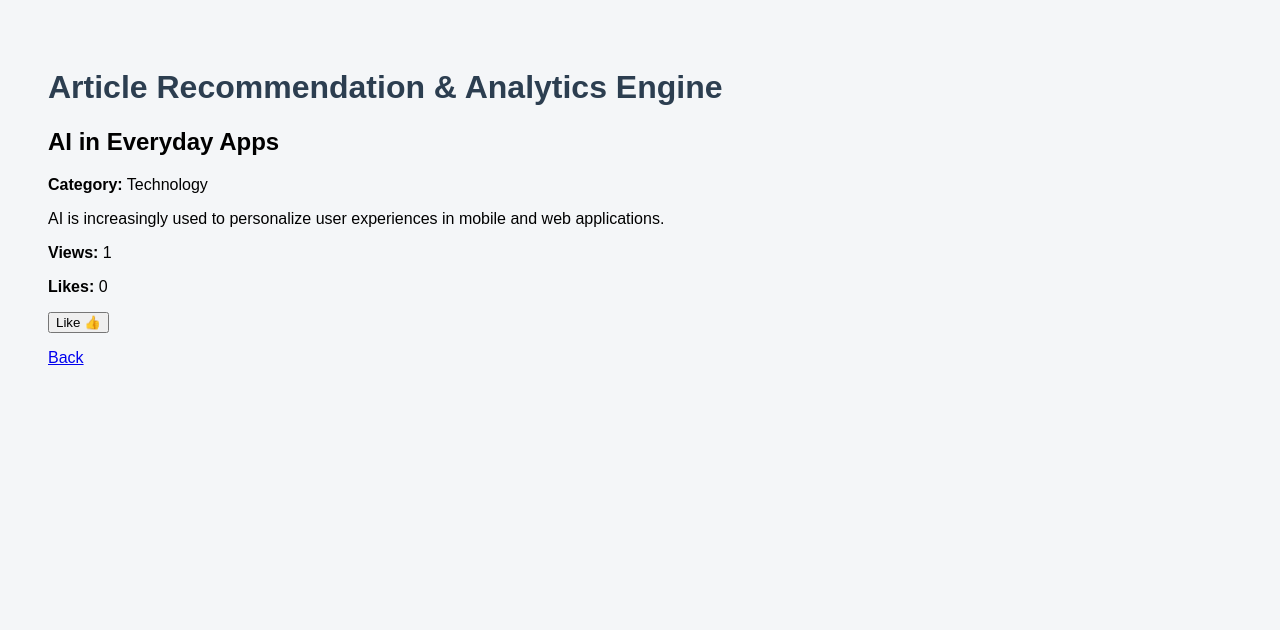
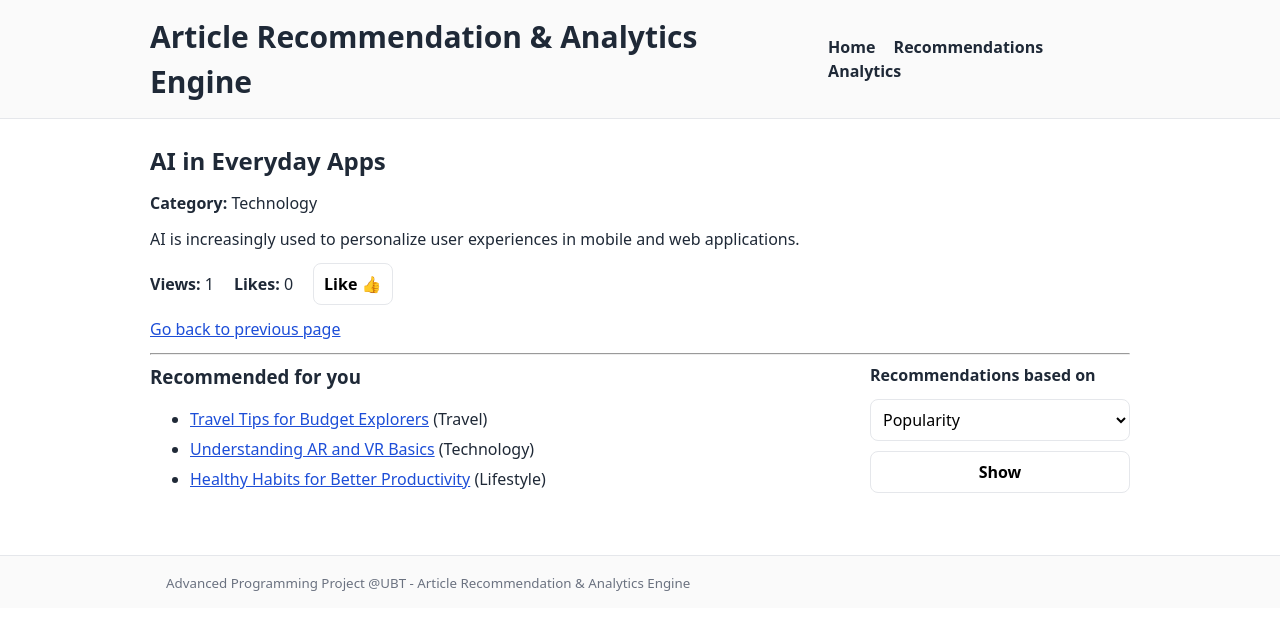
Before and after one commit to Gashi1234/article-recommendation-engine, a Flask app: page /articles/1 in a window 1280 px wide. Shown: the top 630 px of the page. Run offline with Flask 3, Linux system fonts and the light colour scheme; data comes from the database, SQL or seed files in the repository.

Commit message:
Add TF-IDF keyword analytics and improve content-based recommendations

```diff
--- a/app/main.py
+++ b/app/main.py
@@ -5,8 +5,13 @@ from app.models.interaction_event import InteractionEvent
 from app.data.schema import init_db
 from app.data.seed import seed_if_empty
 from app.services.recommendation_factory import RecommendationFactory
+from dataclasses import replace
+from sklearn.feature_extraction.text import TfidfVectorizer
+
+
 
 def create_app():
+
     app = Flask(__name__)
 
     # Initialize DB and seed
@@ -17,9 +22,25 @@ def create_app():
     service = ArticleService()
     event_service = InteractionEventService()
 
-    # --------------------
+    import sqlite3
+
+    def get_category_name(category_id):
+        if not category_id:
+            return "Unknown"
+        conn = sqlite3.connect("app/data/app.db")
+        try:
+            row = conn.execute(
+                "SELECT name FROM categories WHERE id = ?",
+                (category_id,)
+            ).fetchone()
+            return row[0] if row else "Unknown"
+        finally:
+            conn.close()
+
+
+
     # Web routes
-    # --------------------
+
     @app.route("/")
     def home():
         articles = service.list_articles()
@@ -31,6 +52,11 @@ def create_app():
         if not article:
             return "Article not found", 404
 
+         # NEW: attach category name to the main article
+        article = replace(
+        article,
+        category_name=get_category_name(article.category_id)
+    )
         # Log view event automatically
         event_service.log(
             InteractionEvent(
@@ -45,16 +71,38 @@ def create_app():
 
         views = event_service.count_for_article(article_id, "view")
         likes = event_service.count_for_article(article_id, "like")
+
+        strategy_name = request.args.get("strategy", "popular")
+
+        strategy = RecommendationFactory.create(
+            strategy_name=strategy_name,
+            article_service=service,
+            event_service=event_service,
+        )
+
+        recommendations = strategy.recommend(article_id=article_id, limit=5)
+
+        # NEW: attach category names and exclude current article
+        recommendations = [
+            replace(a, category_name=get_category_name(a.category_id))
+            for a in recommendations
+            if a.id != article_id
+        ]
+
+
         return render_template(
             "article_detail.html",
             article=article,
             views=views,
-            likes=likes
+            likes=likes,
+            recommendations=recommendations,
+            rec_strategy=strategy_name
         )
 
-    # --------------------
+
+
     # API routes
-    # --------------------
+
     @app.route("/api/recommendations/<int:article_id>")
     def recommendations(article_id: int):
         strategy_name = request.args.get("strategy", "popular")
@@ -74,15 +122,128 @@ def create_app():
             ]
         })
 
+    @app.route("/recommendations")
+    def recommendations_page():
+        article_id = request.args.get("article_id", type=int)
+        strategy_name = request.args.get("strategy", "popular")
+
+        articles = service.list_articles()
+        recommendations = []
+
+        if article_id:
+            strategy = RecommendationFactory.create(
+                strategy_name=strategy_name,
+                article_service=service,
+                event_service=event_service,
+            )
+            recommendations = strategy.recommend(
+                article_id=article_id,
+                limit=5
+            )
+
+        return render_template(
+            "recommendations.html",
+            articles=articles,
+            selected_article_id=article_id,
+            strategy=strategy_name,
+            recommendations=recommendations
+        )
 
     @app.route("/api/analytics/<int:article_id>")
     def analytics(article_id: int):
+        total_ms = event_service.total_duration_ms_for_article(article_id, "time_spent")
+        total_seconds = round(total_ms / 1000.0, 2)
+        total_minutes = round(total_ms / 60000.0, 2)
+
         return jsonify({
             "article_id": article_id,
             "views": event_service.count_for_article(article_id, "view"),
             "likes": event_service.count_for_article(article_id, "like"),
-            "time_spent_events": event_service.count_for_article(article_id, "time_spent"),
+            "time_spent_seconds": total_seconds,
+            "time_spent_minutes": total_minutes,
         })
+
+
+    @app.route("/analytics")
+    def analytics_page():
+        articles = service.list_articles()
+
+        # Build the text used by content recommendation: title + content + category_name
+        def build_text(a) -> str:
+            title = (getattr(a, "title", "") or "").strip()
+            content = (getattr(a, "content", "") or "").strip()
+            category_name = get_category_name(getattr(a, "category_id", None))
+            return f"{title} {content} {category_name}".strip()
+
+        texts = [build_text(a) for a in articles]
+
+        # Compute TF-IDF and pick Top 3 keywords for each article
+        top_keywords = [""] * len(articles)
+
+        if articles and any(t.strip() for t in texts):
+            vectorizer = TfidfVectorizer(
+                lowercase=True,
+                max_features=5000,
+                stop_words="english"
+            )
+            tfidf_matrix = vectorizer.fit_transform(texts)
+            feature_names = vectorizer.get_feature_names_out()
+
+            for i in range(len(articles)):
+                row_vec = tfidf_matrix[i]
+                if row_vec.nnz == 0:
+                    top_keywords[i] = ""
+                    continue
+
+                # get indices of non-zero weights for this doc
+                indices = row_vec.indices
+                data = row_vec.data
+
+                # sort by tf-idf weight descending and take top 3
+                top_pairs = sorted(zip(indices, data), key=lambda x: x[1], reverse=True)[:3]
+                words = [feature_names[idx] for idx, _ in top_pairs]
+
+                # store as a string for easy display in template
+                top_keywords[i] = ", ".join(words)
+
+
+        analytics_data = []
+        category_counts = {}
+
+        for idx, article in enumerate(articles):
+            total_ms = event_service.total_duration_ms_for_article(article.id, "time_spent")
+            total_seconds = round(total_ms / 1000, 2)
+            total_minutes = round(total_ms / 60000, 2)
+
+            category_name = get_category_name(getattr(article, "category_id", None))
+            category_counts[category_name] = category_counts.get(category_name, 0) + 1
+
+            kw = top_keywords[idx] or "-"
+
+
+            analytics_data.append({
+                "article": article,
+                "category": category_name,
+                "views": event_service.count_for_article(article.id, "view"),
+                "likes": event_service.count_for_article(article.id, "like"),
+                "time_spent_seconds": total_seconds,
+                "time_spent_minutes": total_minutes,
+                "top_keywords": kw,
+            })
+
+        category_labels = list(category_counts.keys())
+        category_values = [category_counts[k] for k in category_labels]
+
+        return render_template(
+            "analytics.html",
+            analytics_data=analytics_data,
+            category_labels=category_labels,
+            category_values=category_values
+        )
+
+
+
+
 
     @app.route("/api/events", methods=["POST"])
     def log_event():
--- a/app/static/css/style.css
+++ b/app/static/css/style.css
@@ -1,9 +1,122 @@
-body {
-    font-family: Arial, sans-serif;
-    background-color: #f4f6f8;
-    padding: 40px;
-}
+:root {
+    --bg: #ffffff;
+    --text: #1f2937;
+    --muted: #6b7280;
+    --border: #e5e7eb;
+    --link: #1d4ed8;
+  }
 
-h1 {
-    color: #2c3e50;
-}
+  * { box-sizing: border-box; }
+
+  body {
+    margin: 0;
+    font-family: system-ui, -apple-system, Segoe UI, Roboto, Helvetica, Arial, sans-serif;
+    color: var(--text);
+    background: var(--bg);
+    line-height: 1.5;
+  }
+
+  .container {
+    max-width: 980px;
+    margin: 0 auto;
+    padding: 0 16px;
+  }
+
+  .site-header {
+    border-bottom: 1px solid var(--border);
+    background: #fafafa;
+  }
+
+  .header-inner {
+    display: flex;
+    align-items: center;
+    justify-content: space-between;
+    padding: 14px 0;
+    gap: 16px;
+  }
+
+  .brand {
+    font-weight: 700;
+    font-size: 30px;
+  }
+
+  .nav a {
+    color: var(--text);
+    text-decoration: none;
+    margin-left: 14px;
+    font-weight: 600;
+  }
+
+  .nav a:hover {
+    color: var(--link);
+    text-decoration: underline;
+  }
+
+  .page {
+    padding: 24px 0 48px;
+  }
+
+  h1, h2, h3, h4 {
+    margin: 0 0 12px;
+  }
+
+  p { margin: 0 0 12px; color: var(--text); }
+
+  a { color: var(--link); }
+
+  .table {
+    width: 100%;
+    border-collapse: collapse;
+    border: 1px solid var(--border);
+    background: white;
+  }
+
+  .table th, .table td {
+    padding: 10px 12px;
+    border-bottom: 1px solid var(--border);
+    text-align: left;
+    vertical-align: top;
+  }
+
+  .table th {
+    background: #f9fafb;
+    font-weight: 700;
+  }
+
+  .card {
+    border: 1px solid var(--border);
+    border-radius: 10px;
+    padding: 14px;
+    background: white;
+  }
+
+  .row {
+    display: flex;
+    flex-wrap: wrap;
+    gap: 12px;
+    align-items: center;
+  }
+
+  input, select, button {
+    font: inherit;
+    padding: 8px 10px;
+    border: 1px solid var(--border);
+    border-radius: 8px;
+    background: white;
+  }
+
+  button {
+    cursor: pointer;
+    font-weight: 700;
+  }
+
+  button:hover {
+    border-color: #cbd5e1;
+  }
+
+  .site-footer {
+    border-top: 1px solid var(--border);
+    background: #fafafa;
+    padding: 14px 0;
+    color: var(--muted);
+  }
--- a/app/templates/article_detail.html
+++ b/app/templates/article_detail.html
@@ -4,32 +4,121 @@
   <h2>{{ article.title }}</h2>
   <p><strong>Category:</strong> {{ article.category_name or "" }}</p>
   <p>{{ article.content }}</p>
-  <p><strong>Views:</strong> {{ views }}</p>
-  <p><strong>Likes:</strong> <span id="likes">{{ likes }}</span></p>
 
-  <!-- Vendos article_id si data attribute -->
-  <button id="likeBtn" data-article-id="{{ article.id }}">Like 👍</button>
+  <div style="display: flex; align-items: center; gap: 20px; margin: 12px 0;">
+    <div><strong>Views:</strong> {{ views }}</div>
+    <div><strong>Likes:</strong> <span id="likes">{{ likes }}</span></div>
+    <button id="likeBtn" data-article-id="{{ article.id }}">
+      Like 👍
+    </button>
+  </div>
 
-  <p><a href="/">Back</a></p>
+  <p><a href="/">Go back to previous page</a></p>
 
+  <hr>
+
+        <div style="display: flex; gap: 24px; align-items: flex-start;">
+          <div style="flex: 1; min-width: 320px;">
+            <h3 style="margin-top: 0;">Recommended for you</h3>
+
+            {% if recommendations and recommendations|length > 0 %}
+              <ul>
+                {% for a in recommendations %}
+                  <li style="margin-bottom: 6px;">
+                    <a href="/articles/{{ a.id }}">{{ a.title }}</a>
+                    {% if a.category_name %} ({{ a.category_name }}) {% endif %}
+                  </li>
+                {% endfor %}
+              </ul>
+            {% else %}
+              <p>No recommendations available yet.</p>
+            {% endif %}
+          </div>
+
+          <div style="width: 260px;">
+            <h4 style="margin-top: 0;">Recommendations based on</h4>
+
+            <form method="get" action="/articles/{{ article.id }}">
+              <select name="strategy" style="width: 100%; padding: 8px;">
+                <option value="popular" {% if rec_strategy == "popular" %}selected{% endif %}>Popularity</option>
+                <option value="content" {% if rec_strategy == "content" %}selected{% endif %}>Content</option>
+              </select>
+
+              <button type="submit" style="margin-top: 10px; padding: 8px 12px; width: 100%;">
+                Show
+              </button>
+            </form>
+          </div>
+        </div>
+
+
+
+  <!-- Like eventi -->
   <script>
-    // Merr article_id nga data-attribute
     const likeBtn = document.getElementById("likeBtn");
-    likeBtn.onclick = function() {
+    likeBtn.onclick = function () {
       const articleId = this.dataset.articleId;
 
       fetch("/api/events", {
         method: "POST",
         headers: { "Content-Type": "application/json" },
-        body: JSON.stringify({ article_id: parseInt(articleId), event_type: "like" })
+        body: JSON.stringify({
+          article_id: parseInt(articleId),
+          event_type: "like"
+        })
       })
       .then(res => {
-        if(res.ok){
-          const likesSpan = document.getElementById("likes");
-          likesSpan.textContent = parseInt(likesSpan.textContent) + 1;
-        }
+        if (res.ok) {
+            const likesSpan = document.getElementById("likes");
+            likesSpan.textContent = parseInt(likesSpan.textContent) + 1;
+          }
+
       })
       .catch(err => console.error(err));
     };
   </script>
+
+  <!-- Time spent tracking -->
+  <script>
+    (function () {
+      const articleId = {{ article.id }};
+      const start = Date.now();
+      let sent = false;
+
+      function sendTimeSpent() {
+        if (sent) return;
+        sent = true;
+
+        const durationMs = Date.now() - start;
+        if (durationMs < 1000) return;
+
+        const payload = JSON.stringify({
+          article_id: articleId,
+          event_type: "time_spent",
+          duration_ms: durationMs
+        });
+
+        if (navigator.sendBeacon) {
+          const blob = new Blob([payload], { type: "application/json" });
+          navigator.sendBeacon("/api/events", blob);
+          return;
+        }
+
+        fetch("/api/events", {
+          method: "POST",
+          headers: { "Content-Type": "application/json" },
+          body: payload,
+          keepalive: true
+        }).catch(() => {});
+      }
+
+      window.addEventListener("beforeunload", sendTimeSpent);
+      document.addEventListener("visibilitychange", function () {
+        if (document.visibilityState === "hidden") {
+          sendTimeSpent();
+        }
+      });
+    })();
+  </script>
+
 {% endblock %}
--- a/app/templates/base.html
+++ b/app/templates/base.html
@@ -1,12 +1,31 @@
-<!DOCTYPE html>
+<!doctype html>
 <html lang="en">
-<head>
-    <meta charset="UTF-8">
+  <head>
+    <meta charset="utf-8" />
+    <meta name="viewport" content="width=device-width, initial-scale=1" />
     <title>Article Recommendation & Analytics Engine</title>
     <link rel="stylesheet" href="{{ url_for('static', filename='css/style.css') }}">
-</head>
-<body>
-    <h1>Article Recommendation & Analytics Engine</h1>
-    {% block content %}{% endblock %}
-</body>
+  </head>
+  <body>
+    <header class="site-header">
+      <div class="container header-inner">
+        <div class="brand">Article Recommendation & Analytics Engine</div>
+        <nav class="nav">
+          <a href="/">Home</a>
+          <a href="/recommendations">Recommendations</a>
+          <a href="/analytics">Analytics</a>
+        </nav>
+      </div>
+    </header>
+
+    <main class="container page">
+      {% block content %}{% endblock %}
+    </main>
+
+    <footer class="site-footer">
+      <div class="container">
+        <small>Advanced Programming Project @UBT - Article Recommendation & Analytics Engine </small>
+      </div>
+    </footer>
+  </body>
 </html>
--- a/requirements.txt
+++ b/requirements.txt
@@ -1 +1,2 @@
 Flask==3.0.0
+scikit-learn
```
Also changed, not shown: app/repositories/category_repository.py (+13 -1 lines), app/services/interaction_event_service.py (+15 -0 lines), app/services/recommendation_strategies.py (+52 -14 lines), app/templates/analytics.html (added, +146 -0 lines), app/templates/recommendations.html (added, +38 -0 lines).
